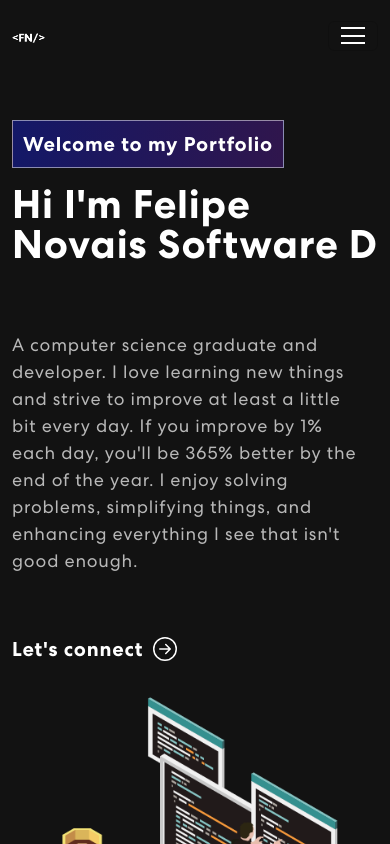
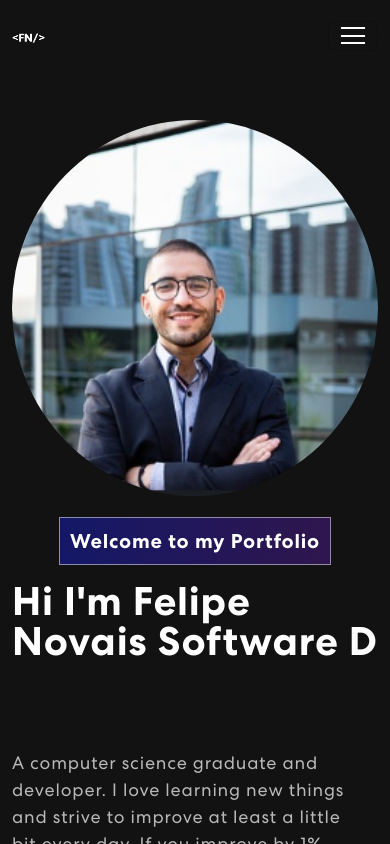
Before and after one commit to fsnovais/fsnovais.github.io, a React (Create React App) app: page / in a window 390 px wide. Shown: the top 844 px of the page. Built offline with nearby package versions, Linux system fonts and the light colour scheme.

Commit message:
update banner img

```diff
--- a/src/App.css
+++ b/src/App.css
@@ -89,10 +89,11 @@ nav.navbar {
   top: 0;
   z-index: 9999;
   transition:  0.32s ease-in-out;
+  background-color: #121212;
 }
 nav.navbar.scrolled {
   padding: 0px 0;
-  background-color: #121212;
+
 }
 nav.navbar a.navbar-brand {
     width: 9%;
@@ -283,15 +284,33 @@ nav.navbar .navbar-toggler[aria-expanded="true"] .navbar-toggler-icon {
 }
 
 .banner-title {
-  height: 25vh;
+  height: 30vh;
+
+}
+
+.banner img {
+  border-radius: 50%;
 
 }
 
 @media (max-width: 768px) {
+  .row-reverse-mobile {
+    flex-direction: column-reverse;
+  }
+  .banner-title {
+    height: 30vh;
+    display:flex;
+    align-items: center;
+    justify-content: center;
+    flex-direction: column;
+  }
+
   .banner-title h1 {
+    height: 15vh;
     font-size: 40px;
   }
 }
+
 
 @keyframes updown {
     0% {
--- a/src/components/Banner.js
+++ b/src/components/Banner.js
@@ -3,7 +3,7 @@ import { Container, Row, Col } from "react-bootstrap";
 import { ArrowRightCircle } from "react-bootstrap-icons";
 import TrackVisibility from "react-on-screen";
 import 'animate.css';
-import bannerImg from '../assets/img/banner.png';
+import bannerImg from '../assets/img/banner_img.png';
 
 function Banner () {
     const [loopNum, setLoopNum] = useState(0);
@@ -57,7 +57,7 @@ function Banner () {
     return (
         <section className="banner" id ='home'>
             <Container>
-                <Row className="align-items-center">
+                <Row className="align-items-center row-reverse-mobile">
                     <Col xs = {12} md = {6} xl={7}>
                     <TrackVisibility>
                     {({ isVisible }) =>
@@ -71,7 +71,7 @@ function Banner () {
                         </div>}
                     </TrackVisibility>
                     </Col>
-                    <Col xs = {12} md = {6} xl={5}>
+                    <Col xs = {12} md = {6} xl={4}>
                         <img src={bannerImg} alt="Headder Img"></img>
                     </Col>
                 </Row>
```
Also changed, not shown: src/assets/img/banner_img.png (added).
